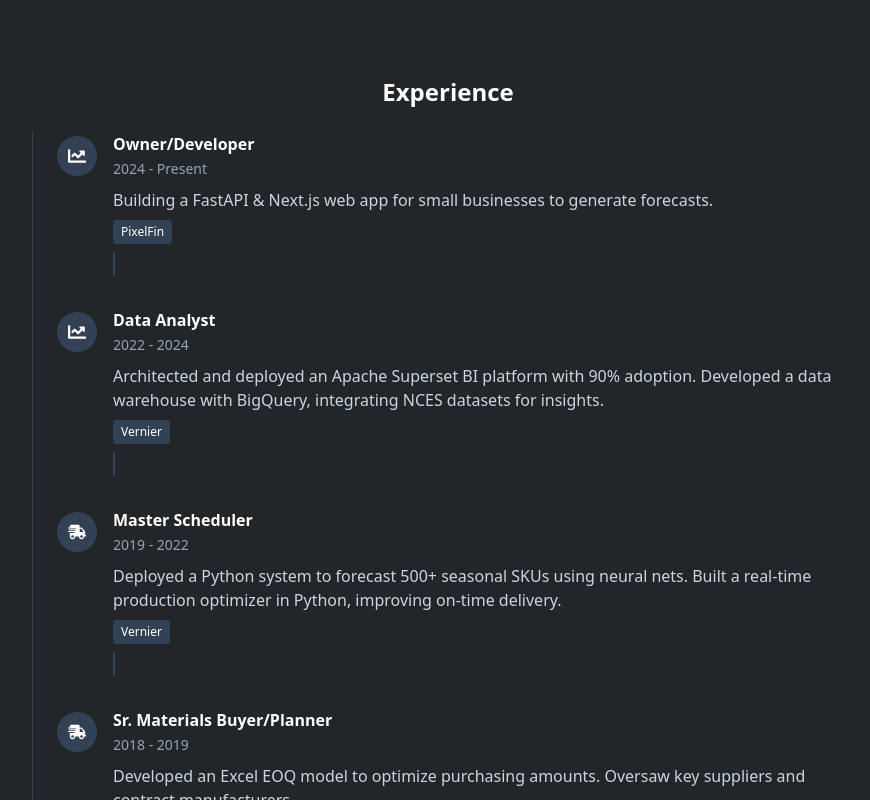
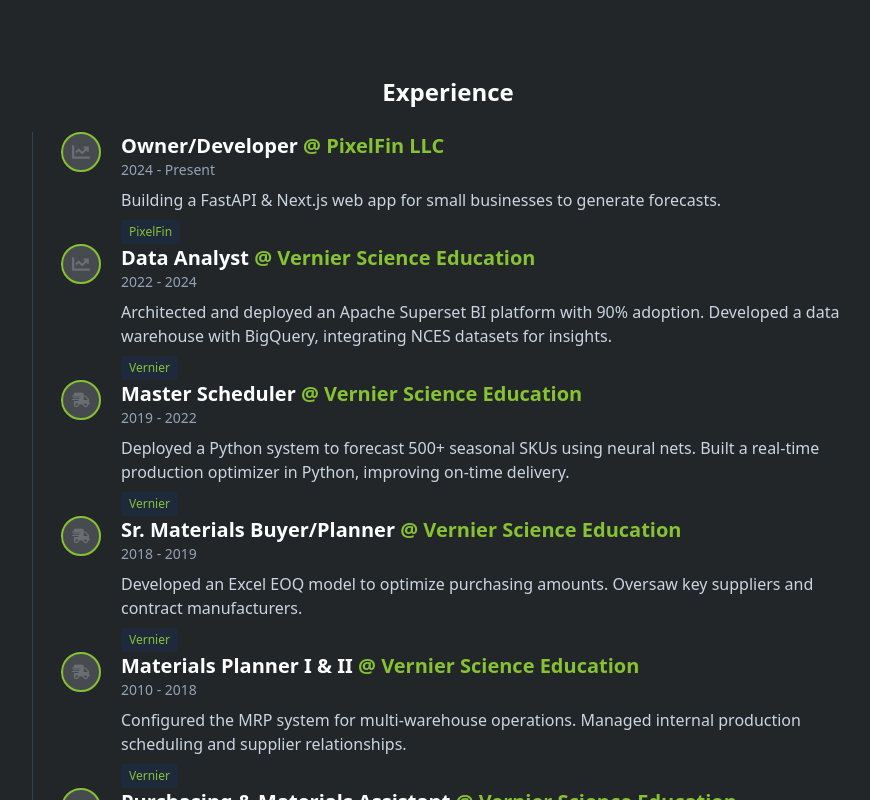
Before and after one commit to tycerch/portfolio, a Next.js app: page / in a window 1280 px wide. Shown: the part 1500-2300 px from the top of the page, without its empty margins (192-1062 px from the left). Built offline with nearby package versions, Linux system fonts and the light colour scheme.

Commit message:
feat: enhance TimelineItem component layout and add company name display

```diff
--- a/app/components/timeline/TimelineItem.tsx
+++ b/app/components/timeline/TimelineItem.tsx
@@ -1,47 +1,45 @@
 import React from "react";
 
 interface TimelineItemProps {
-  icon: React.ReactNode;
+  company: string;
   title: string;
   dateTime: string;
   description: string;
-  badges?: string[];
-  lastItem?: boolean;
+  badges: string[];
+  icon: React.ReactNode;
 }
 
 export function TimelineItem({
-  icon,
+  company,
   title,
   dateTime,
   description,
   badges,
-  lastItem = false,
+  icon,
 }: TimelineItemProps) {
   return (
-    <div className="mb-8">
-      <div className="flex items-center mb-2">
-        <div className="flex-shrink-0 w-10 h-10 rounded-full bg-slate-700 flex items-center justify-center text-white">
+    <div className="grid grid-cols-[3rem,1fr] gap-x-4">
+      {/* Left Column: Bullet icon centered in a 3rem wide column */}
+      <div className="flex justify-center items-start">
+        <div className="w-10 h-10 bg-background-light border-2 border-highlight rounded-full flex items-center justify-center">
           {icon}
         </div>
-        <div className="ml-4">
-          <h3 className="text-white font-semibold">{title}</h3>
-          <span className="text-sm text-slate-400">{dateTime}</span>
-        </div>
       </div>
-      <p className="text-slate-300 ml-14">{description}</p>
-      {badges && badges.length > 0 && (
-        <div className="flex flex-wrap gap-2 ml-14 mt-2">
+      {/* Right Column: Timeline content */}
+      <div>
+        <h3 className="text-xl font-bold text-white">
+          {title} <span className="text-highlight">@ {company}</span>
+        </h3>
+        <p className="text-slate-400 text-sm">{dateTime}</p>
+        <p className="mt-2 text-slate-300">{description}</p>
+        <div className="mt-2 flex flex-wrap gap-2">
           {badges.map((badge, idx) => (
-            <span
-              key={idx}
-              className="bg-slate-700 text-xs text-white px-2 py-1 rounded"
-            >
+            <span key={idx} className="text-xs bg-slate-800 text-highlight px-2 py-1 rounded">
               {badge}
             </span>
           ))}
         </div>
-      )}
-      {!lastItem && <div className="ml-14 border-l-2 border-slate-700 h-6 mt-2"></div>}
+      </div>
     </div>
   );
 }
```
